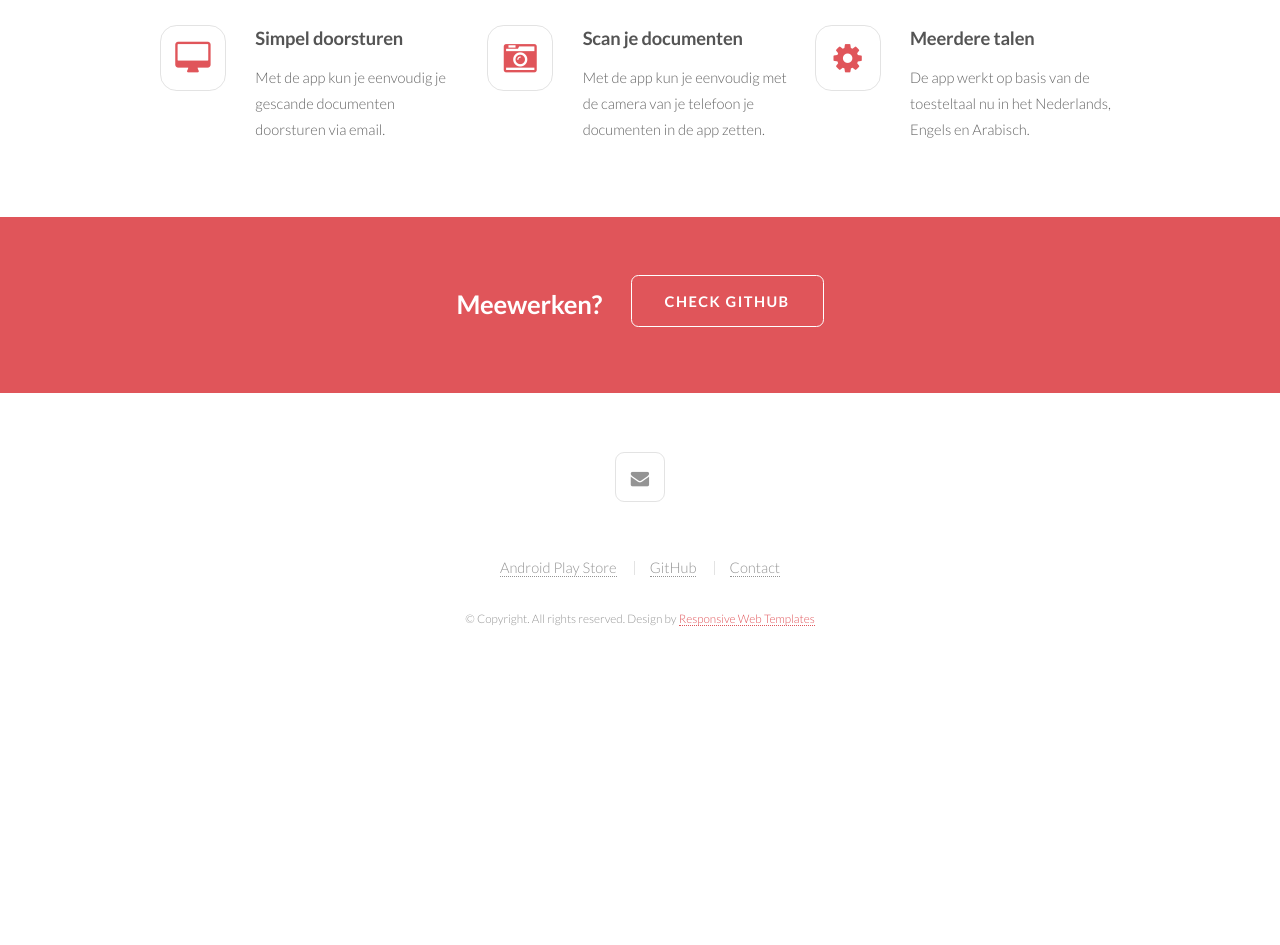
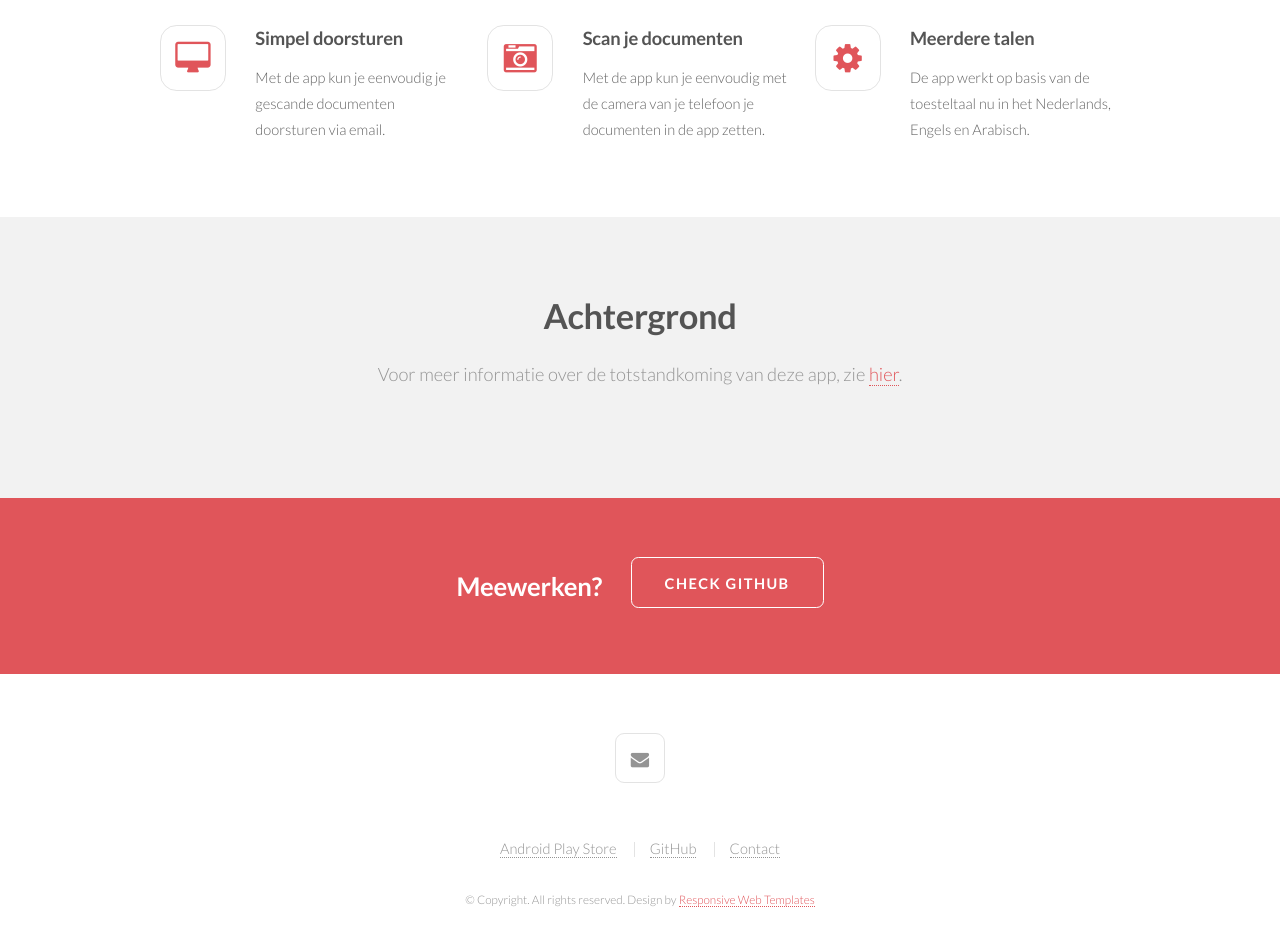
Before and after one commit to devolksbank/NL-Help-U, a plain HTML site: page nlhelpu.nl/index.html in a window 1280 px wide. Shown: the part 3398-4343 px from the top of the page. Before the commit the page ends 4088 px from the top, so only its background shows below. Drawn offline with Linux system fonts and the light colour scheme.

Commit message:
Added section to the website regarding the background on how the app was created

```diff
--- a/nlhelpu.nl/index.html
+++ b/nlhelpu.nl/index.html
@@ -138,15 +138,16 @@
 			</section>
 
 		<!-- Three -->
-			<!--section id="three" class="wrapper style1">
+			<section id="three" class="wrapper style1">
 				<div class="container">
 					<header class="major">
-						<h2>Amet nisl consequat</h2>
-						<p>Ipsum dolor tempus commodo turpis adipiscing adipiscing in tempor placerat<br />
-						sed amet accumsan enim lorem sem turpis ut. Massa amet erat accumsan curae<br />
-						blandit porttitor faucibus in nisl nisi volutpat massa mi non nascetur.</p>
+						<h2>Achtergrond</h2>
+                                                <p>
+                                                    Voor meer informatie over de totstandkoming van deze app,
+                                                    zie <a href="https://www.devolksbank.nl/artikel/app-helpt-asielzoekers-uit-administratief-moeras.html">hier</a>.
+                                                </p>
 					</header>
-					<div class="row">
+					<!--div class="row">
 						<div class="4u 6u(2) 12u$(3)">
 							<article class="box post">
 								<a href="#" class="image fit"><img src="images/pic01.jpg" alt="" /></a>
@@ -207,9 +208,9 @@
 								</ul>
 							</article>
 						</div>
-					</div>
+					</div-->
 				</div>
-			</section-->
+			</section>
 
 		<!-- CTA -->
 			<section id="cta" class="wrapper style3">
```
